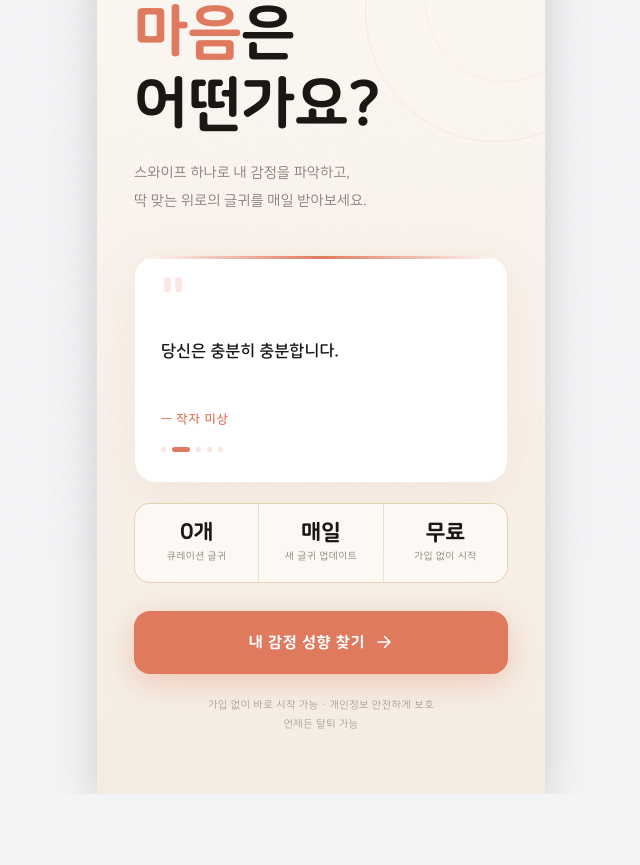
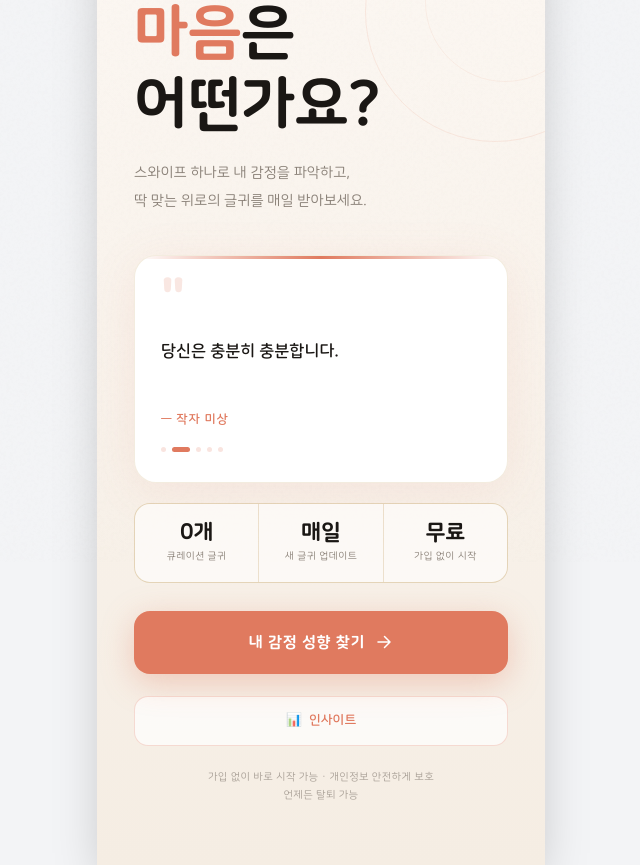
Before and after one commit to taehyeon3657/maeum-mvp, a Next.js app: page / in a window 1280 px wide. Shown: the part 238-1103 px from the top of the page, without its empty margins (319-959 px from the left). Before the commit the page ends 1032 px from the top, so only its background shows below. Built offline with nearby package versions, Linux system fonts and the light colour scheme; no server answers; the database is empty.

Commit message:
feat: 루트페이지 2개의 버튼 추가

```diff
--- a/src/components/home/HomeCTA.tsx
+++ b/src/components/home/HomeCTA.tsx
@@ -1,10 +1,32 @@
-import Link from "next/link";
+"use client";
+
+import { useEffect, useState } from "react";
+import { useRouter } from "next/navigation";
+import { createClient } from "@/src/lib/supabase";
 
 export default function HomeCTA() {
+  const router = useRouter();
+  const [loggedIn, setLoggedIn] = useState(false);
+
+  useEffect(() => {
+    const check = async () => {
+      const supabase = createClient();
+      const { data: { user } } = await supabase.auth.getUser();
+      if (user) setLoggedIn(true);
+    };
+    check();
+  }, []);
+
+  const handleStart = async () => {
+    const supabase = createClient();
+    const { data: { user } } = await supabase.auth.getUser();
+    router.push(user ? "/feed" : "/onboarding");
+  };
+
   return (
     <div className="cta-section">
-      <Link href="/onboarding" className="cta-primary">
-        내 감정 성향 찾기
+      <button onClick={handleStart} className="cta-primary">
+        {loggedIn ? "오늘의 글귀 보러가기" : "내 감정 성향 찾기"}
         <svg className="arrow-icon" viewBox="0 0 18 18" fill="none">
           <path
             d="M3 9H15M15 9L9.5 3.5M15 9L9.5 14.5"
@@ -14,12 +36,43 @@ export default function HomeCTA() {
             strokeLinejoin="round"
           />
         </svg>
-      </Link>
+      </button>
 
-      <p className="disclaimer">
-        가입 없이 바로 시작 가능 · 개인정보 안전하게 보호<br />
-        언제든 탈퇴 가능
-      </p>
+      <div style={{ display: "flex", gap: "10px", marginBottom: "22px" }}>
+        {loggedIn && (
+          <button
+            onClick={() => router.push("/collection")}
+            style={{
+              flex: 1, display: "flex", alignItems: "center", justifyContent: "center", gap: "7px",
+              padding: "14px 10px", borderRadius: "14px", border: "1.5px solid rgba(224,122,95,0.25)",
+              background: "rgba(255,255,255,0.7)", cursor: "pointer",
+              fontFamily: "var(--nsr)", fontSize: "13px", fontWeight: 700,
+              color: "var(--rust)", transition: "all 0.2s ease",
+            }}
+          >
+            <span>💛</span> 내 마음함
+          </button>
+        )}
+        <button
+          onClick={() => router.push("/insights")}
+          style={{
+            flex: 1, display: "flex", alignItems: "center", justifyContent: "center", gap: "7px",
+            padding: "14px 10px", borderRadius: "14px", border: "1.5px solid rgba(224,122,95,0.25)",
+            background: "rgba(255,255,255,0.7)", cursor: "pointer",
+            fontFamily: "var(--nsr)", fontSize: "13px", fontWeight: 700,
+            color: "var(--rust)", transition: "all 0.2s ease",
+          }}
+        >
+          <span>📊</span> 인사이트
+        </button>
+      </div>
+
+      {!loggedIn && (
+        <p className="disclaimer">
+          가입 없이 바로 시작 가능 · 개인정보 안전하게 보호<br />
+          언제든 탈퇴 가능
+        </p>
+      )}
     </div>
   );
 }
```
